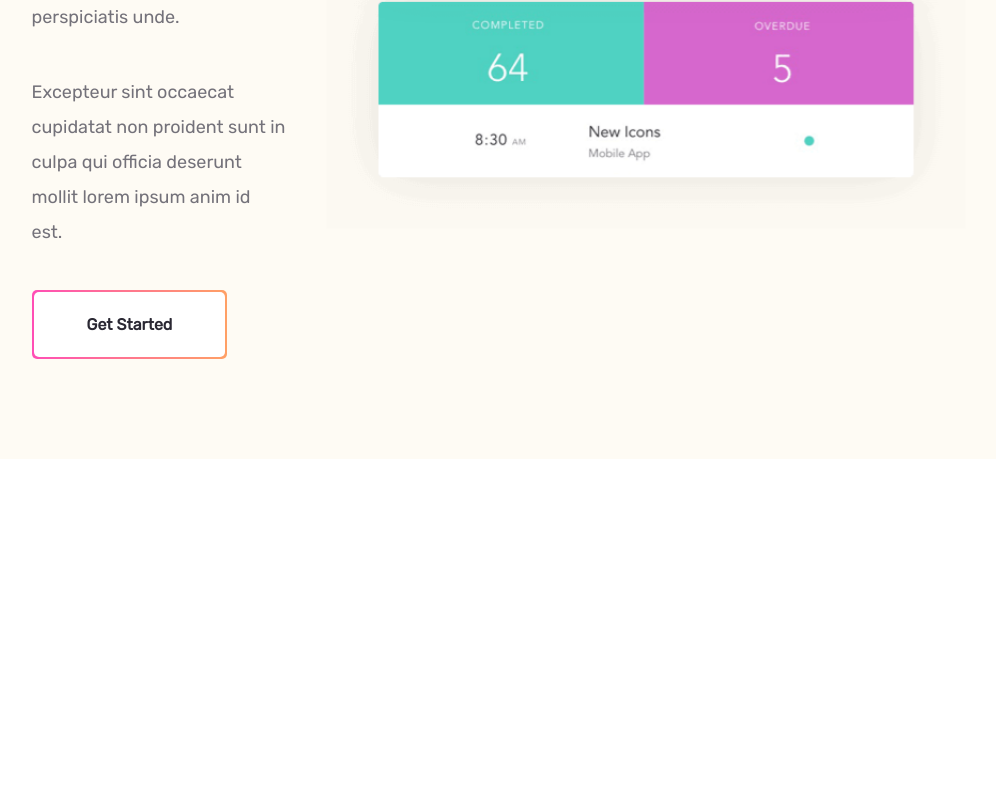
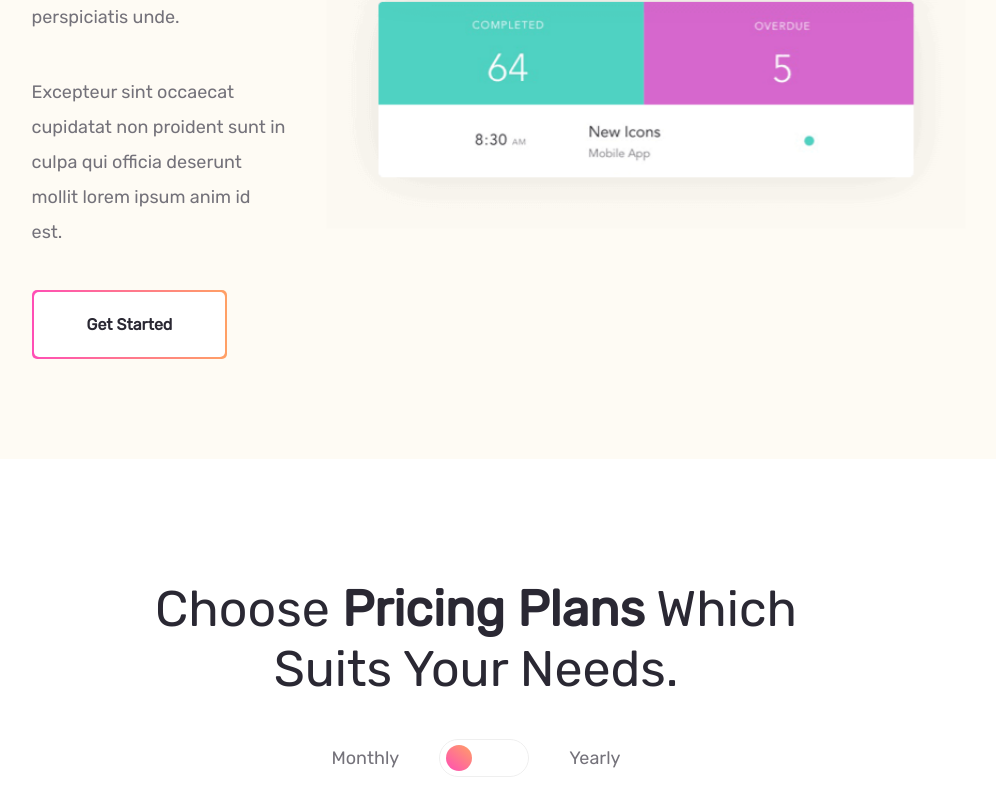
Before and after one commit to Zarshenas/React-landing-page, a React (Create React App) app: page / in a window 1280 px wide. Shown: the part 4365-5176 px from the top of the page, without its empty margins (164-1160 px from the left). Before the commit the page ends 4824 px from the top, so only its background shows below. Built offline with nearby package versions, Linux system fonts and the light colour scheme.

Commit message:
Pricing Plans created and syles added

```diff
--- a/src/App.js
+++ b/src/App.js
@@ -6,6 +6,7 @@ import Features from './Components/Features';
 import Video from './Components/Video';
 import ProvidedTools from './Components/ProvidedTools';
 import Interaction from './Components/Interaction';
+import PricingPlans from './Components/PricingPlans';
 
 class App extends Component {
   render() {
@@ -17,6 +18,7 @@ class App extends Component {
         <Video />
         <ProvidedTools />
         <Interaction />
+        <PricingPlans />
       </>
     );
   }
--- /dev/null
+++ b/src/Components/PricingPlans.js
@@ -0,0 +1,21 @@
+import React, { Component } from 'react';
+import styles from './PricingPlans.module.css';
+
+class PricingPlans extends Component {
+    render() {
+        return (
+            <section className={`${styles.plansSection} container`}>
+                <h1>Choose <span>Pricing Plans</span> Which <br/> Suits Your Needs.</h1>
+                <ul className='flex'>
+                    <li>Monthly</li>
+                    <li>
+                        <div role='button' className={styles.switch}></div>
+                    </li>
+                    <li>Yearly</li>
+                </ul>
+            </section>
+        );
+    }
+}
+
+export default PricingPlans;
--- /dev/null
+++ b/src/Components/PricingPlans.module.css
@@ -0,0 +1,43 @@
+.plansSection{
+    margin: 120px auto;
+    text-align: center;
+}
+.plansSection h1{
+    font-size: 50px;
+    font-weight: 400;
+    color: #2a2833;
+}
+.plansSection h1 span{
+    font-weight: 800;
+}
+.plansSection ul{
+    list-style: none;
+    margin: 40px 0;
+    justify-content: center;
+}
+.switch{
+    width: 90px;
+    height: 38px;
+    border: 1px solid #efefef;
+    border-radius: 34px;
+    cursor: pointer;
+    position: relative;
+    display: flex;
+    align-items: center;
+}
+.switch::after{
+    content: "";
+    position: absolute;
+    width: 26px;
+    height: 26px;
+    left: 6px;
+    border-radius: 50%;
+    background-image:linear-gradient(40deg,#ff4eb5,#ffa065);;
+}
+.plansSection ul li{
+    display: inline-block;
+    margin: 0 20px;
+    color: #74727a;
+    font-size: 18px;
+    font-weight: 400;
+}
```
Also changed, not shown: src/Components/test.js (deleted, +0 -13 lines).
